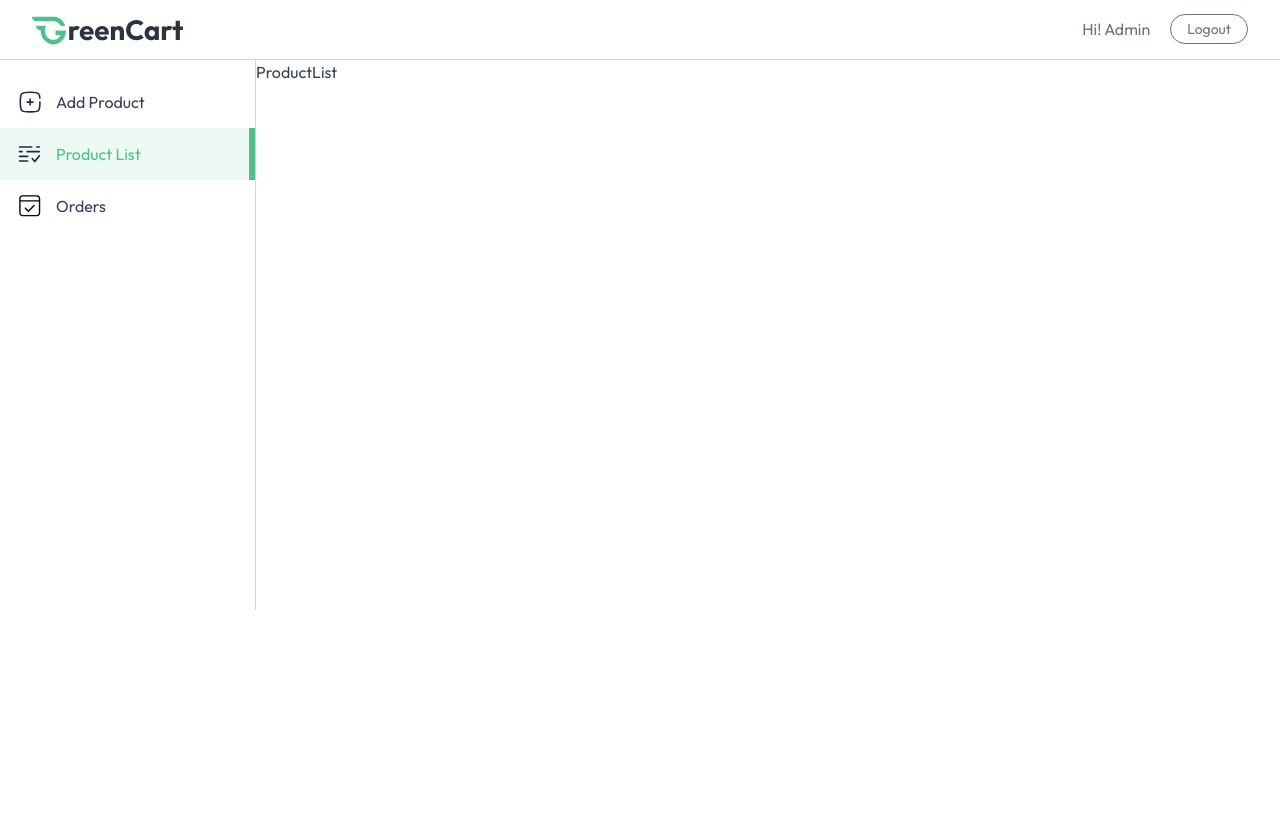
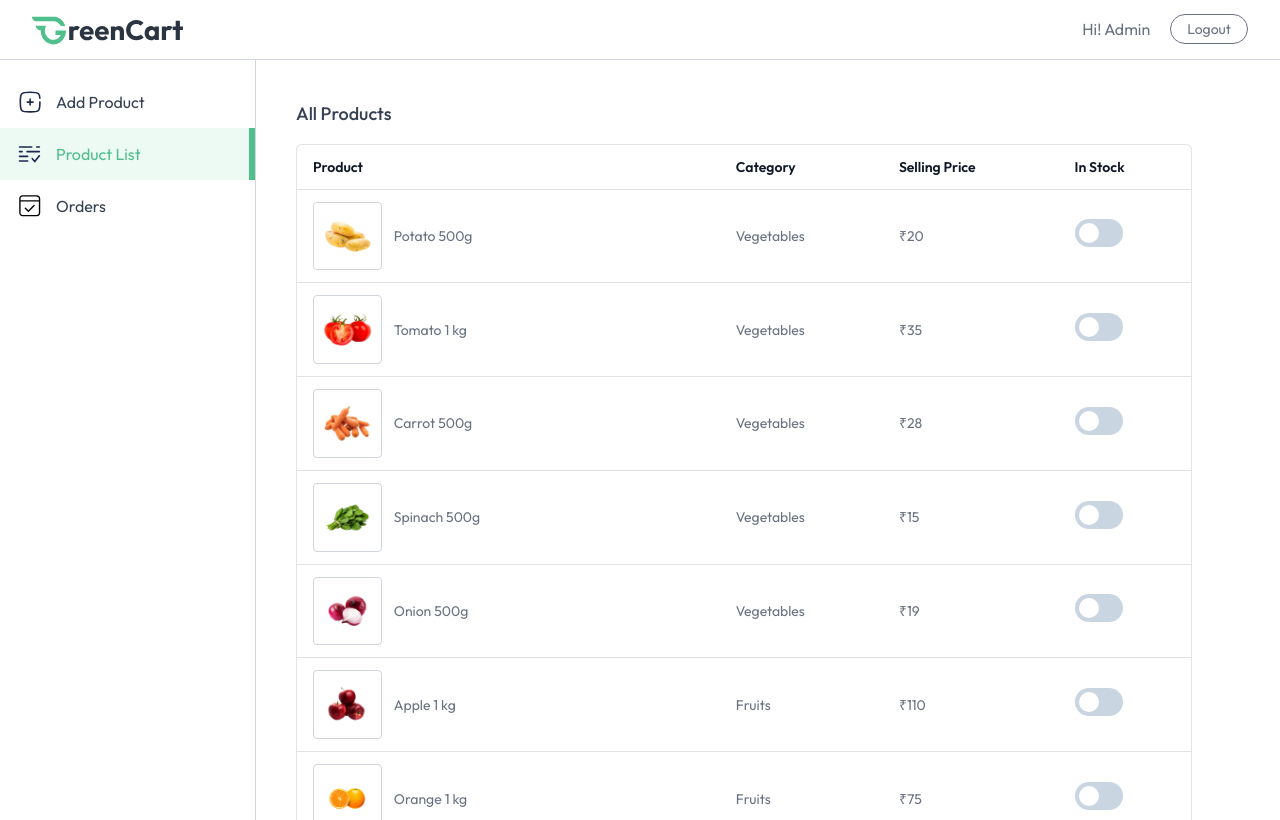
Before and after one commit to waydansh/KiranaKart, a React (Vite) app in the folder client/: page /seller/product-list in a window 1280 px wide. Both pictures are taken after typing "name@example.com", "Sample123" into the empty fields and a click on the button "Login". Built offline with nearby package versions, Linux system fonts and the light colour scheme.

Commit message:
product-list page

```diff
--- a/client/src/pages/seller/ProductList.jsx
+++ b/client/src/pages/seller/ProductList.jsx
@@ -1,9 +1,55 @@
 import React from 'react'
+import { useAppContext } from "../../context/AppContext"
+import toast from 'react-hot-toast'
 
 const ProductList = () => {
-  return (
-    <div>ProductList</div>
-  )
+    const { products, currency, pagination, changePage, fetchProducts, isSeller } = useAppContext()
+    return (
+        <div className="no-scrollbar flex-1 h-[95vh] overflow-y-scroll flex flex-col justify-between">
+            <div className="w-full md:p-10 p-4">
+                <h2 className="pb-4 text-lg font-medium">All Products</h2>
+                <div className="flex flex-col items-center max-w-4xl w-full overflow-hidden rounded-md bg-white border border-gray-500/20">
+                    <table className="md:table-auto table-fixed w-full overflow-hidden">
+                        <thead className="text-gray-900 text-sm text-left">
+                            <tr>
+                                <th className="px-4 py-3 font-semibold truncate">Product</th>
+                                <th className="px-4 py-3 font-semibold truncate">Category</th>
+                                <th className="px-4 py-3 font-semibold truncate hidden md:block">Selling Price</th>
+                                <th className="px-4 py-3 font-semibold truncate">In Stock</th>
+                            </tr>
+                        </thead>
+                        <tbody className="text-sm text-gray-500">
+                            {products.map((product) => (
+                                <tr key={product._id} className="border-t border-gray-500/20">
+                                    <td className="md:px-4 pl-2 md:pl-4 py-3 flex items-center space-x-3 truncate">
+                                        <div className="border border-gray-300 rounded p-2">
+                                            <img src={product.image[0]} alt="Product" className="w-16" />
+                                        </div>
+                                        <span className="truncate max-sm:hidden w-full">{product.name}</span>
+                                    </td>
+                                    <td className="px-4 py-3">{product.category}</td>
+                                    <td className="px-4 py-3 max-sm:hidden">{currency}{product.offerPrice}</td>
+                                    <td className="px-4 py-3">
+                                        <label className="relative inline-flex items-center cursor-pointer text-gray-900 gap-3">
+                                            <input
+                                                type="checkbox"
+                                                className="sr-only peer"
+                                            />
+                                            <div className="w-12 h-7 bg-slate-300 rounded-full peer peer-checked:bg-primary transition-colors duration-200"></div>
+                                            <span className="dot absolute left-1 top-1 w-5 h-5 bg-white rounded-full transition-transform duration-200 ease-in-out peer-checked:translate-x-5"></span>
+                                        </label>
+                                    </td>
+                                </tr>
+                            ))}
+                        </tbody>
+                    </table>
+
+                </div>
+            </div>
+
+        </div>
+    );
+
 }
 
 export default ProductList
--- a/client/src/pages/seller/SellerLayout.jsx
+++ b/client/src/pages/seller/SellerLayout.jsx
@@ -30,7 +30,7 @@
                 </div>
             </div>
             <div className="flex ">
-                <div className="md:w-64 w-16 border-r h-[550px] text-base border-gray-300 pt-4 flex flex-col transition-all duration-300">
+                <div className="md:w-64 w-16 border-r h-[95vh] text-base border-gray-300 pt-4 flex flex-col">
                     {sidebarLinks.map((item) => (
                         <NavLink to={item.path} key={item.name} end={item.path === "/seller"}
                             className={({ isActive }) => `flex items-center py-3 px-4 gap-3
```
